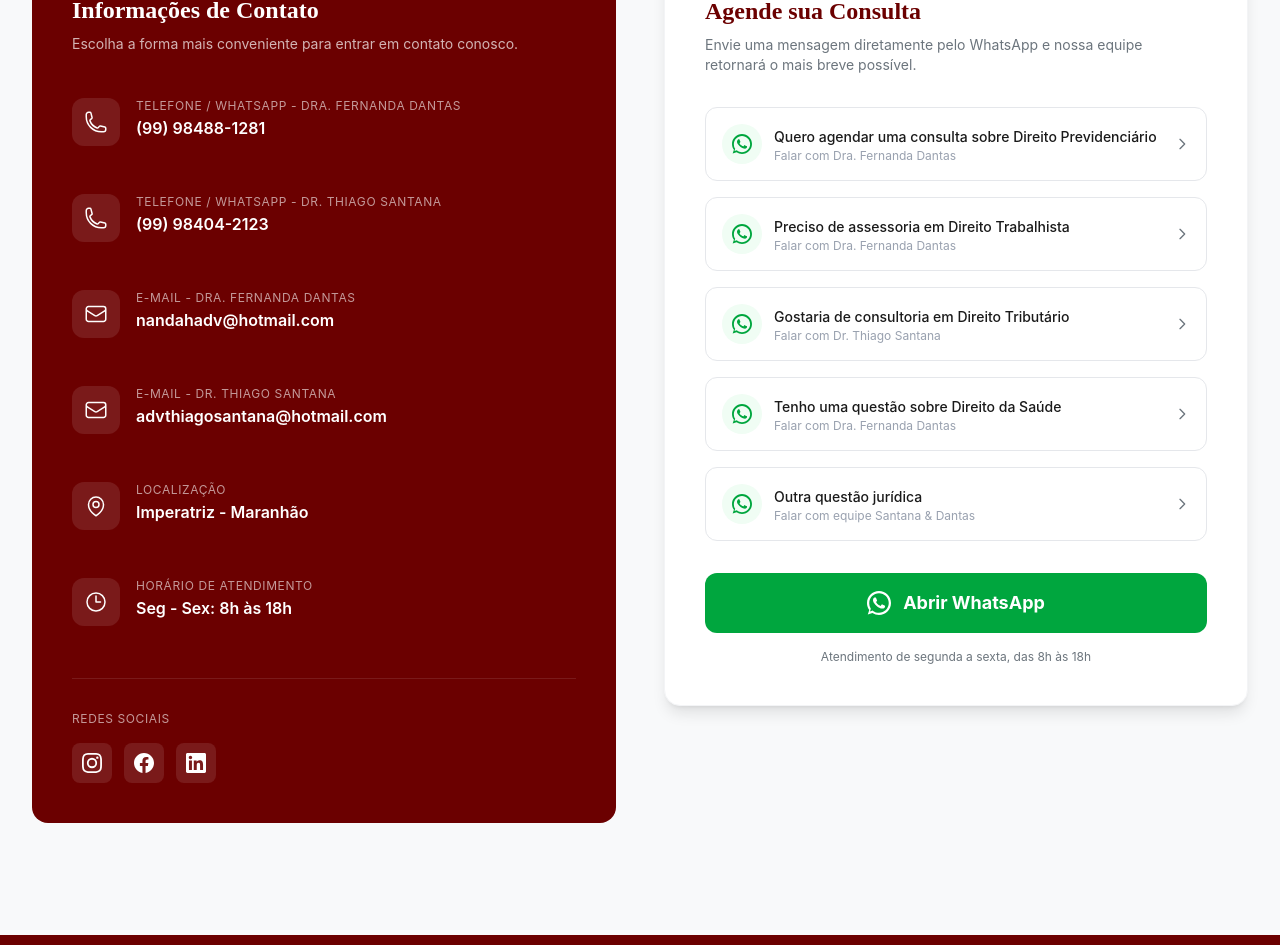
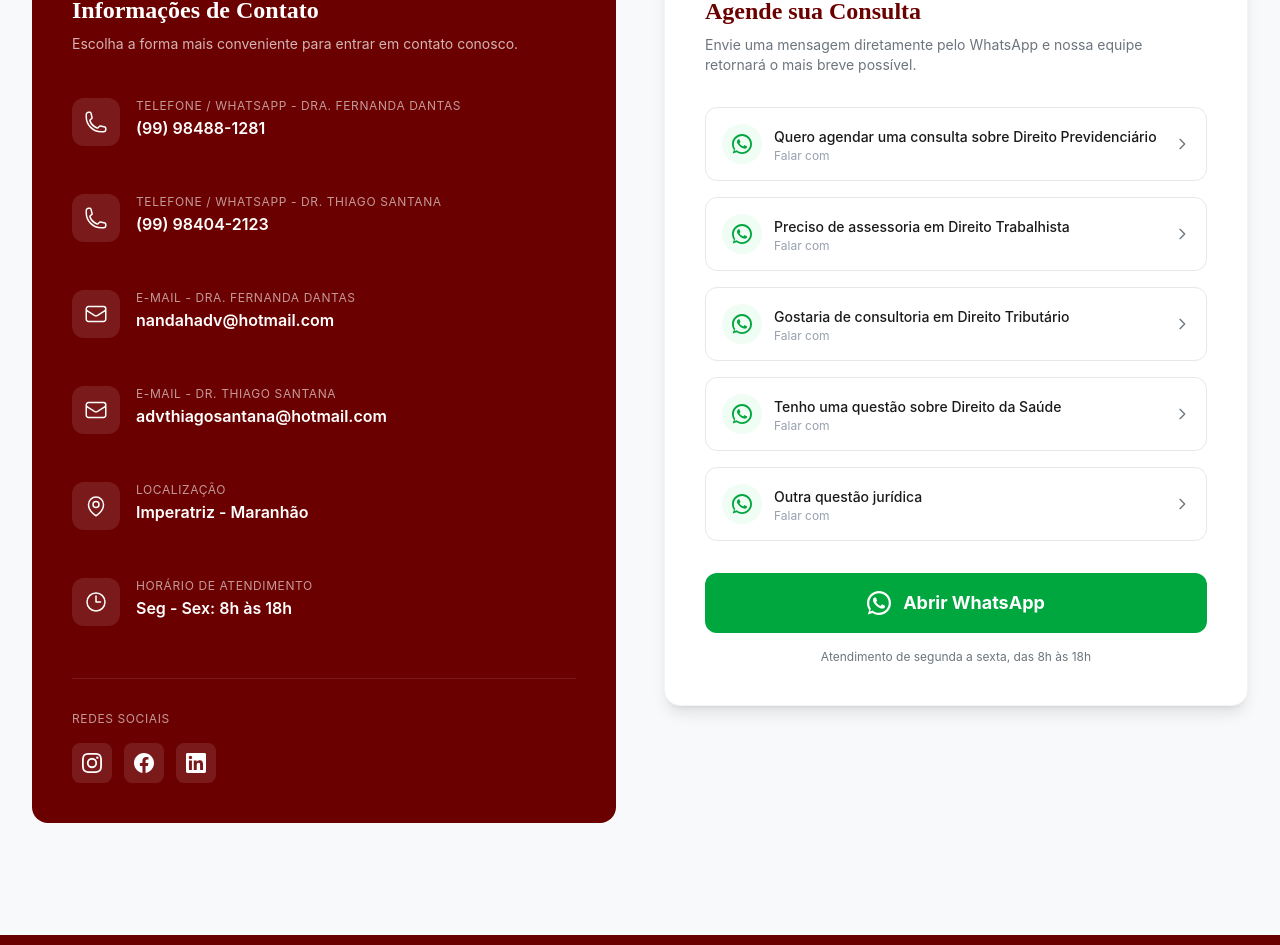
Before and after one commit to rayandantas08-netizen/professional-lawyer-website, a React (Vite) app: page / in a window 1280 px wide. Shown: the part 4571-5516 px from the top of the page. Built offline with nearby package versions, Linux system fonts and the light colour scheme.

Commit message:
Update Contact.tsx

```diff
--- a/src/components/Contact.tsx
+++ b/src/components/Contact.tsx
@@ -167,27 +167,22 @@ export default function Contact() {
                   {
                     label: 'Quero agendar uma consulta sobre Direito Previdenciário',
                     numero: '5599984881281',
-                    especialista: 'Dra. Fernanda Dantas'
                   },
                   {
                     label: 'Preciso de assessoria em Direito Trabalhista',
                     numero: '5599984881281',
-                    especialista: 'Dra. Fernanda Dantas'
                   },
                   {
                     label: 'Gostaria de consultoria em Direito Tributário',
-                    numero: '5599984042123',
-                    especialista: 'Dr. Thiago Santana'
+                    numero: '5599984881281',
                   },
                   {
                     label: 'Tenho uma questão sobre Direito da Saúde',
                     numero: '5599984881281',
-                    especialista: 'Dra. Fernanda Dantas'
                   },
                   {
                     label: 'Outra questão jurídica',
                     numero: '5599984881281',
-                    especialista: 'equipe Santana & Dantas'
                   },
                 ].map((item) => (
                   <a
```
